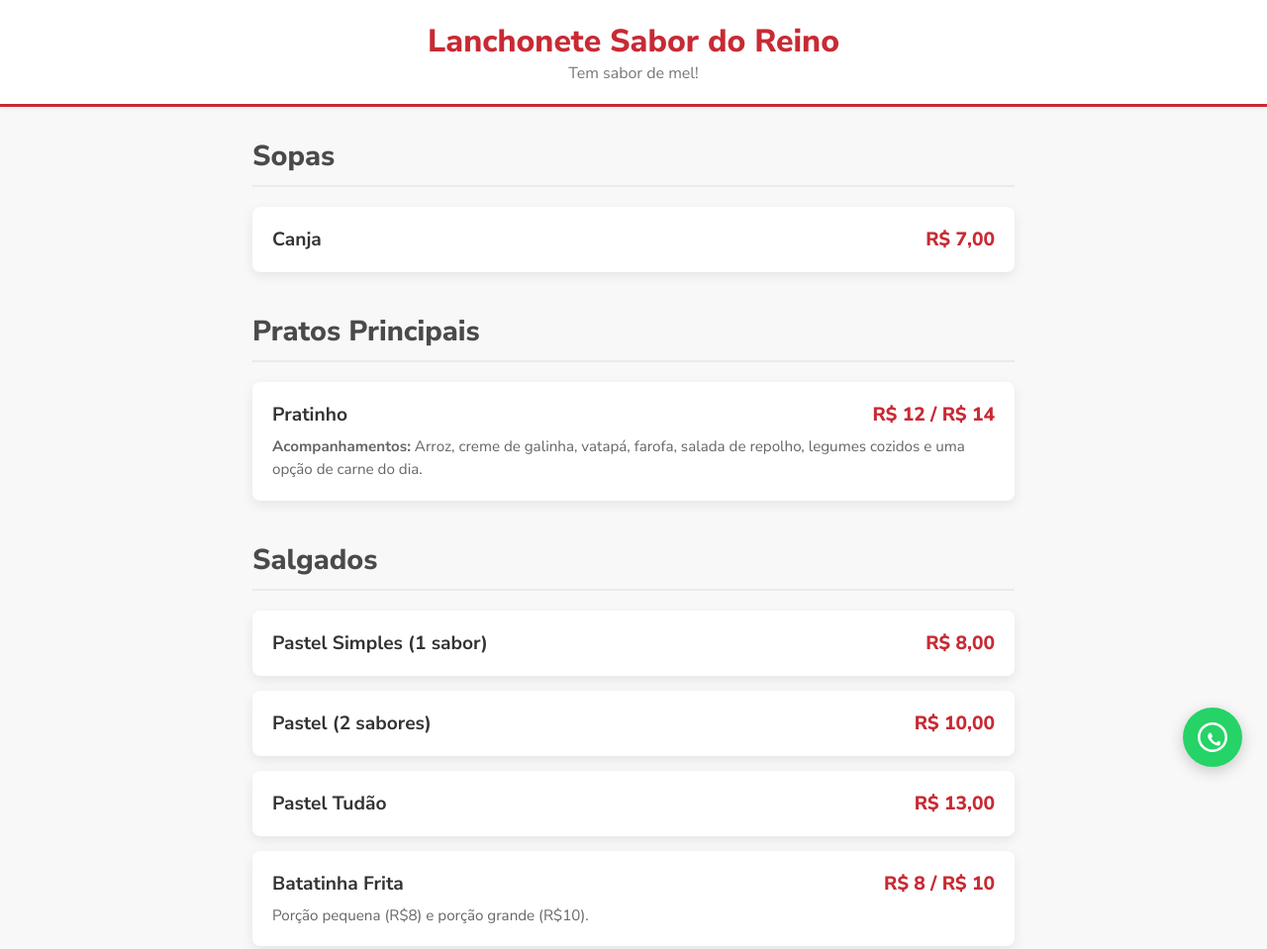
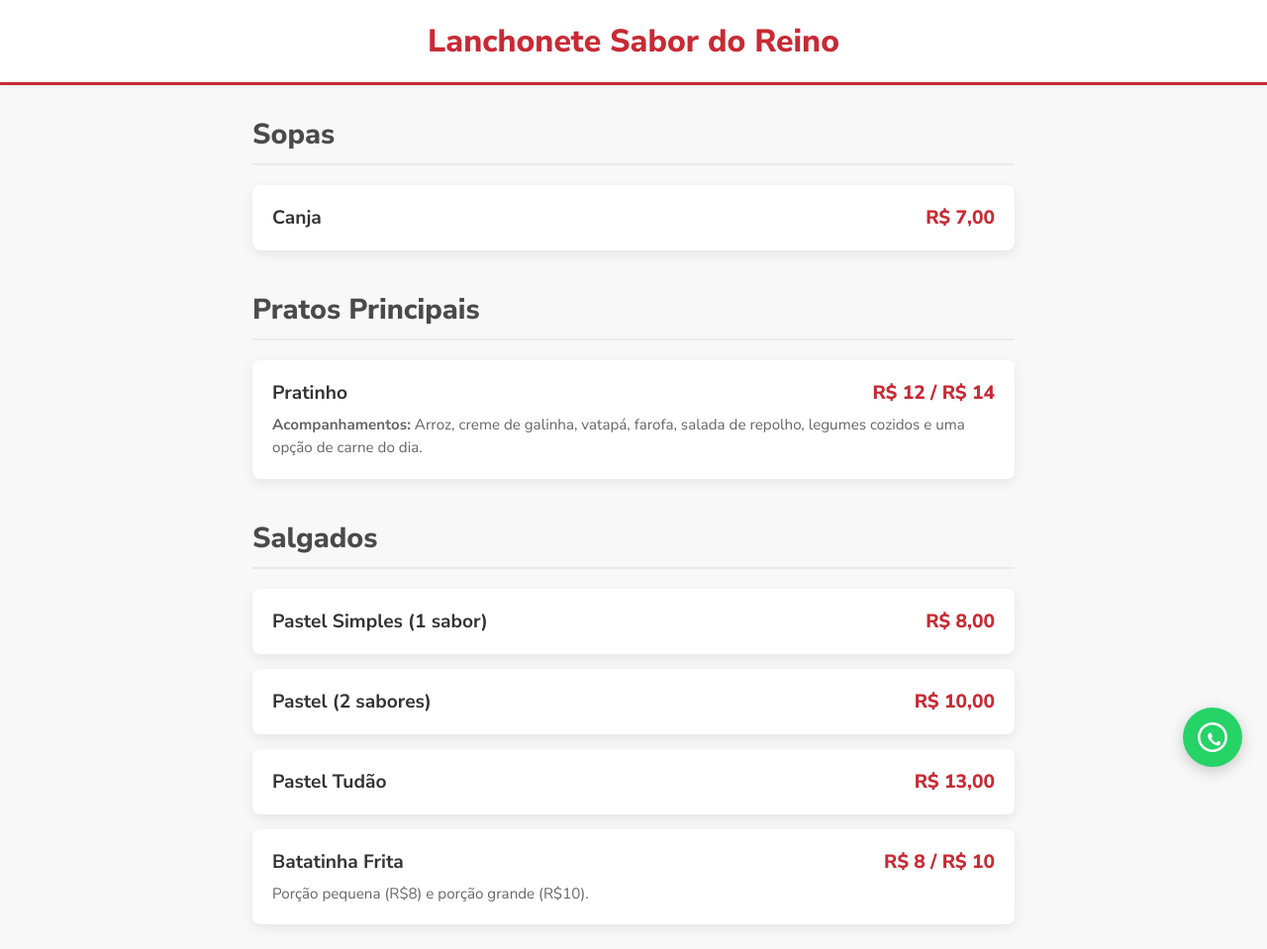
Before and after one commit to cbgnoceara/Card-pio-CBG, a plain HTML site: page index.html in a window 1280 px wide. Shown: the top 959 px of the page at 99% size. Drawn offline with Linux system fonts and the light colour scheme.

Commit message:
Update index.html

```diff
--- a/index.html
+++ b/index.html
@@ -154,7 +154,7 @@
 
     <header class="main-header">
         <h1>Lanchonete Sabor do Reino</h1>
-        <p>Tem sabor de mel!</p>
+        <p></p>
     </header>
 
     <main id="menu">
```
